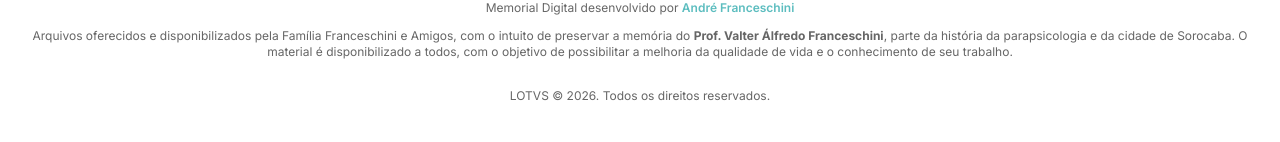
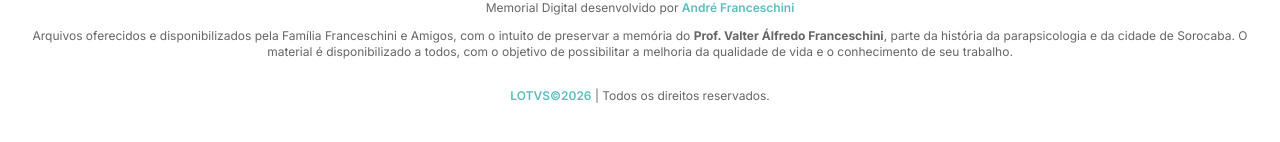
Before and after one commit to franceschinii/CIPASO-Front-End, a React (Vite) app: page /sobre in a window 1280 px wide. Shown: the part 4578-4720 px from the top of the page. Built offline with nearby package versions, Linux system fonts and the light colour scheme; the HTML template or start-up script is replaced by a standard one.

Commit message:
refactor: deixei em destaque a LOTVS no footer, com link direto para o site da empresa.

```diff
--- a/src/components/layout/Footer.tsx
+++ b/src/components/layout/Footer.tsx
@@ -87,7 +87,7 @@ export function Footer() {
             Arquivos oferecidos e disponibilizados pela Família Franceschini e Amigos, com o intuito de preservar a memória do <strong>Prof. Valter Álfredo Franceschini</strong>, parte da história da parapsicologia e da cidade de Sorocaba. O material é disponibilizado a todos, com o objetivo de possibilitar a melhoria da qualidade de vida e o conhecimento de seu trabalho.
           </p>
           <p className="pt-4">
-            LOTVS © {currentYear}. Todos os direitos reservados.
+          <a href="https://lotvs.dev" target="_blank" rel="noopener noreferrer" className="text-primary hover:text-secondary transition-colors font-semibold">LOTVS©{currentYear}</a> | Todos os direitos reservados.
           </p>
         </div>
       </div>
```
